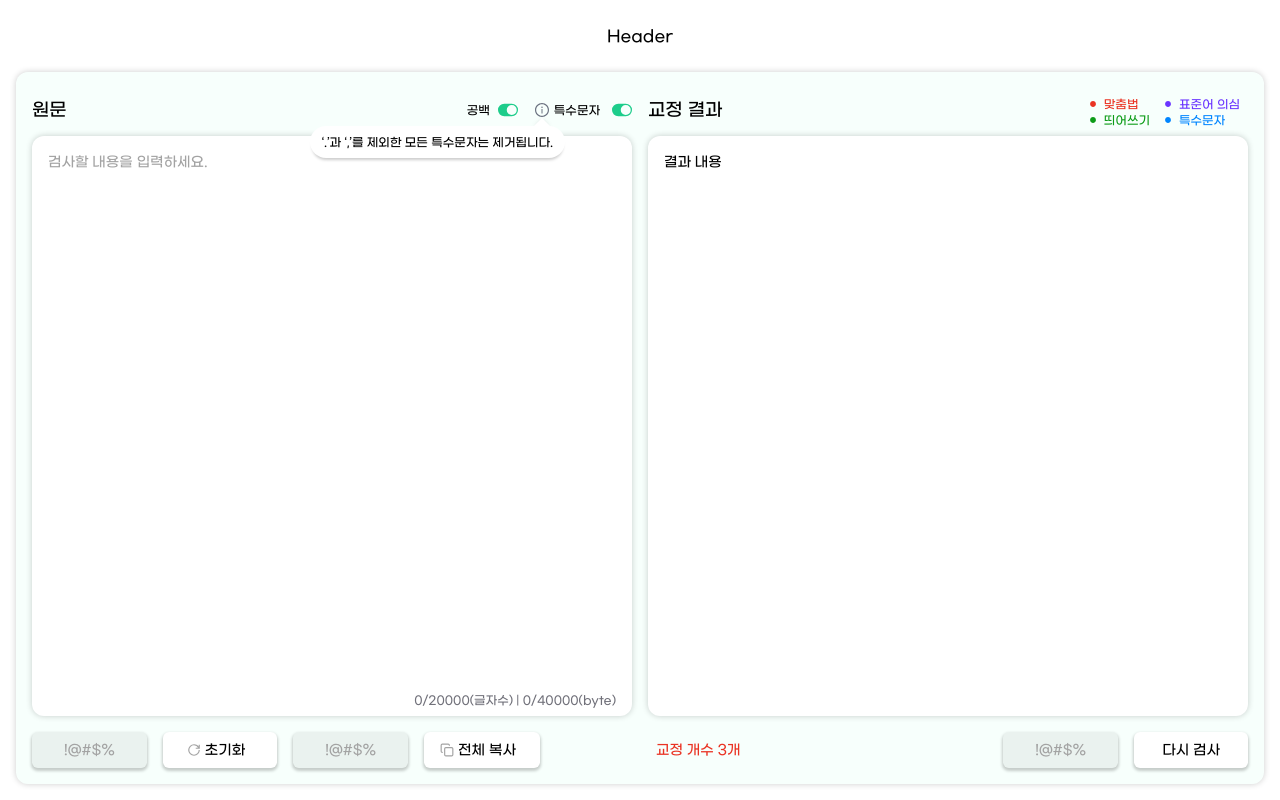
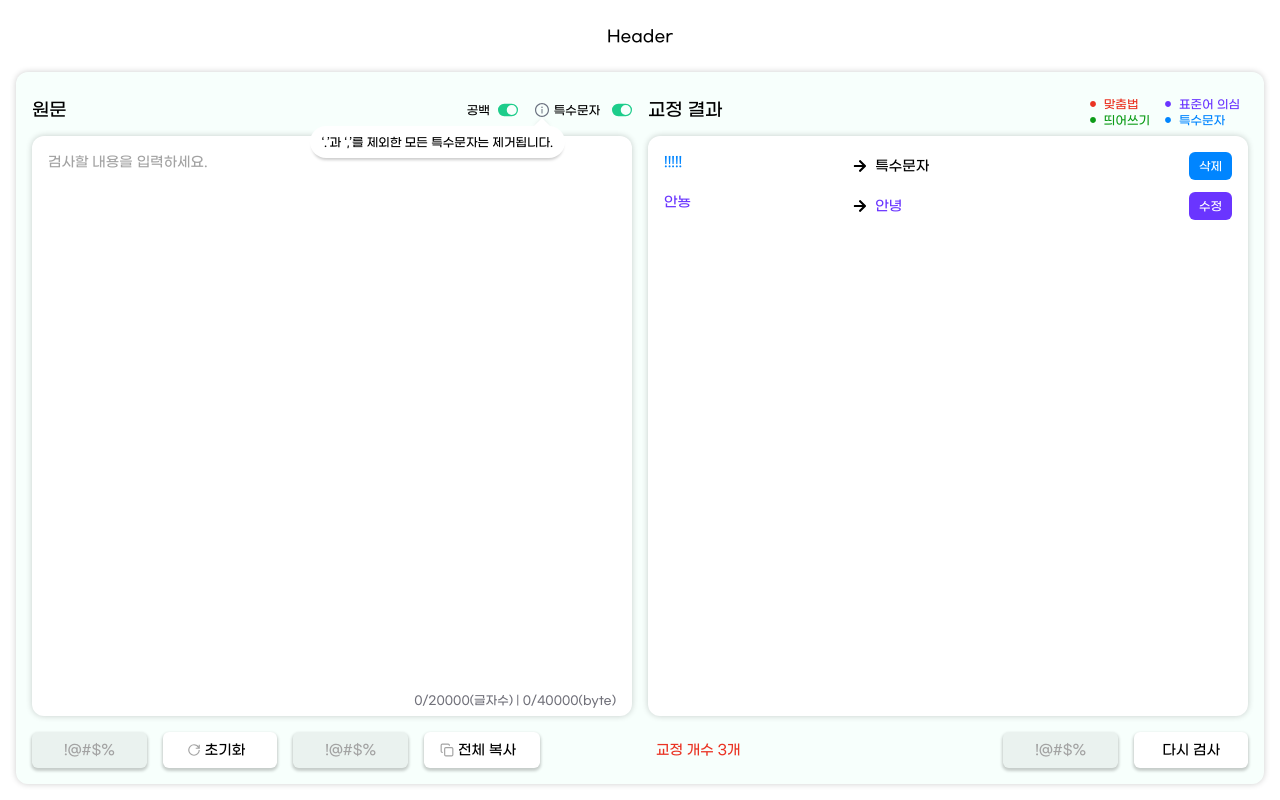
Before and after one commit to IntroMe-CareerHub/introme-client, a React (Vite) app: page /check in a window 1280 px wide. Built offline with nearby package versions, Linux system fonts and the light colour scheme.

Commit message:
[Design] Modify buttons and implement result details UI

```diff
--- a/src/pages/check/SpellCheck.tsx
+++ b/src/pages/check/SpellCheck.tsx
@@ -2,7 +2,7 @@ import { GrPowerReset } from "react-icons/gr";
 import { LuCopy } from "react-icons/lu";
 import { BsToggleOn } from "react-icons/bs";
 import { AiOutlineInfoCircle } from "react-icons/ai";
-import { FaCircle } from "react-icons/fa";
+import { FaArrowRight, FaCircle } from "react-icons/fa";
 
 export default function SpellCheck() {
     return (
@@ -45,24 +45,40 @@ export default function SpellCheck() {
                         </p>
                     </div>
                     <div className="flex w-full pt-4 gap-4 font-GmarketSansMedium text-sm">
-                        <div className="flex px-8 py-2 justify-center items-center bg-black bg-opacity-5 text-neutral-400 rounded-md shadow-btn">
+                        <button
+                            type="button"
+                            onClick={undefined}
+                            className="flex px-8 py-2 justify-center items-center bg-black bg-opacity-5 text-neutral-400 rounded-md shadow-btn"
+                        >
                             !@#$%
-                        </div>
-                        <div className="flex pl-6 pr-8 py-2 justify-center items-center bg-white rounded-md shadow-btn gap-1">
+                        </button>
+                        <button
+                            type="button"
+                            onClick={undefined}
+                            className="flex pl-6 pr-8 py-2 justify-center items-center bg-white rounded-md shadow-btn gap-1"
+                        >
                             <div className="text-neutral-400">
                                 <GrPowerReset />
                             </div>
                             초기화
-                        </div>
-                        <div className="flex px-8 py-2 justify-center items-center bg-black bg-opacity-5 text-neutral-400 rounded-md shadow-btn">
+                        </button>
+                        <button
+                            type="button"
+                            onClick={undefined}
+                            className="flex px-8 py-2 justify-center items-center bg-black bg-opacity-5 text-neutral-400 rounded-md shadow-btn"
+                        >
                             !@#$%
-                        </div>
-                        <div className="flex pl-4 pr-6 py-2 justify-center items-center bg-white rounded-md shadow-btn gap-1">
+                        </button>
+                        <button
+                            type="button"
+                            onClick={undefined}
+                            className="flex pl-4 pr-6 py-2 justify-center items-center bg-white rounded-md shadow-btn gap-1"
+                        >
                             <div className="text-neutral-400">
                                 <LuCopy />
                             </div>
                             전체 복사
-                        </div>
+                        </button>
                     </div>
                 </div>
                 <div className="flex flex-col w-full h-full py-4 pr-4 pl-2">
@@ -87,24 +103,73 @@ export default function SpellCheck() {
                             </div>
                         </div>
                     </div>
-                    <div className="w-full h-full bg-white rounded-xl shadow-main font-GmarketSansMedium p-4">
-                        <p className="w-full h-full text-sm grow">결과 내용</p>
+                    <div className="w-full h-full bg-white rounded-xl shadow-main font-GmarketSansMedium p-4 overflow-auto">
+                        <div className="flex flex-col w-full h-full text-sm gap-3">
+                            <div className="grid grid-cols-3">
+                                <p className="text-my-blue">!!!!!</p>
+                                <div className="flex gap-2 items-center">
+                                    <FaArrowRight />
+                                    <p>특수문자</p>
+                                </div>
+                                <div className="flex justify-end">
+                                    <button
+                                        type="button"
+                                        onClick={undefined}
+                                        className="bg-my-blue py-1.5 px-2.5 rounded-md text-xs text-white"
+                                    >
+                                        삭제
+                                    </button>
+                                </div>
+                            </div>
+                            <div className="grid grid-cols-3">
+                                <p className="text-my-purple">안뇽</p>
+                                <div className="flex gap-2 items-center">
+                                    <FaArrowRight />
+                                    <p className="text-my-purple">안녕</p>
+                                </div>
+                                <div className="flex justify-end">
+                                    <button
+                                        type="button"
+                                        onClick={undefined}
+                                        className="bg-my-purple py-1.5 px-2.5 rounded-md text-xs text-white"
+                                    >
+                                        수정
+                                    </button>
+                                </div>
+                            </div>
+                        </div>
                     </div>
                     <div className="flex w-full pt-4 justify-between font-GmarketSansMedium text-sm">
                         <div className="flex items-center pl-2 text-my-red">교정 개수 3개</div>
                         <div className="flex gap-4">
-                            <div className="flex px-8 py-2 justify-center items-center bg-black bg-opacity-5 text-neutral-400 rounded-md shadow-btn">
+                            <button
+                                type="button"
+                                onClick={undefined}
+                                className="flex px-8 py-2 justify-center items-center bg-black bg-opacity-5 text-neutral-400 rounded-md shadow-btn"
+                            >
                                 !@#$%
-                            </div>
-                            {/*<div className="flex px-7 py-2 justify-center items-center bg-white rounded-md shadow-btn">*/}
+                            </button>
+                            {/*<button*/}
+                            {/*    type="button"*/}
+                            {/*    onClick={undefined}*/}
+                            {/*    className="flex px-7 py-2 justify-center items-center bg-white rounded-md shadow-btn"*/}
+                            {/*>*/}
                             {/*    전체 수정*/}
-                            {/*</div>*/}
-                            {/*<div className="flex px-8 py-2 justify-center items-center bg-black bg-opacity-5 text-neutral-400 rounded-md shadow-btn">*/}
+                            {/*</button>*/}
+                            {/*<button*/}
+                            {/*    type="button"*/}
+                            {/*    onClick={undefined}*/}
+                            {/*    className="flex px-8 py-2 justify-center items-center bg-black bg-opacity-5 text-neutral-400 rounded-md shadow-btn"*/}
+                            {/*>*/}
                             {/*    !@#$%*/}
-                            {/*</div>*/}
-                            <div className="flex px-7 py-2 justify-center items-center bg-white rounded-md shadow-btn">
+                            {/*</button>*/}
+                            <button
+                                type="button"
+                                onClick={undefined}
+                                className="flex px-7 py-2 justify-center items-center bg-white rounded-md shadow-btn"
+                            >
                                 다시 검사
-                            </div>
+                            </button>
                         </div>
                     </div>
                 </div>
```
